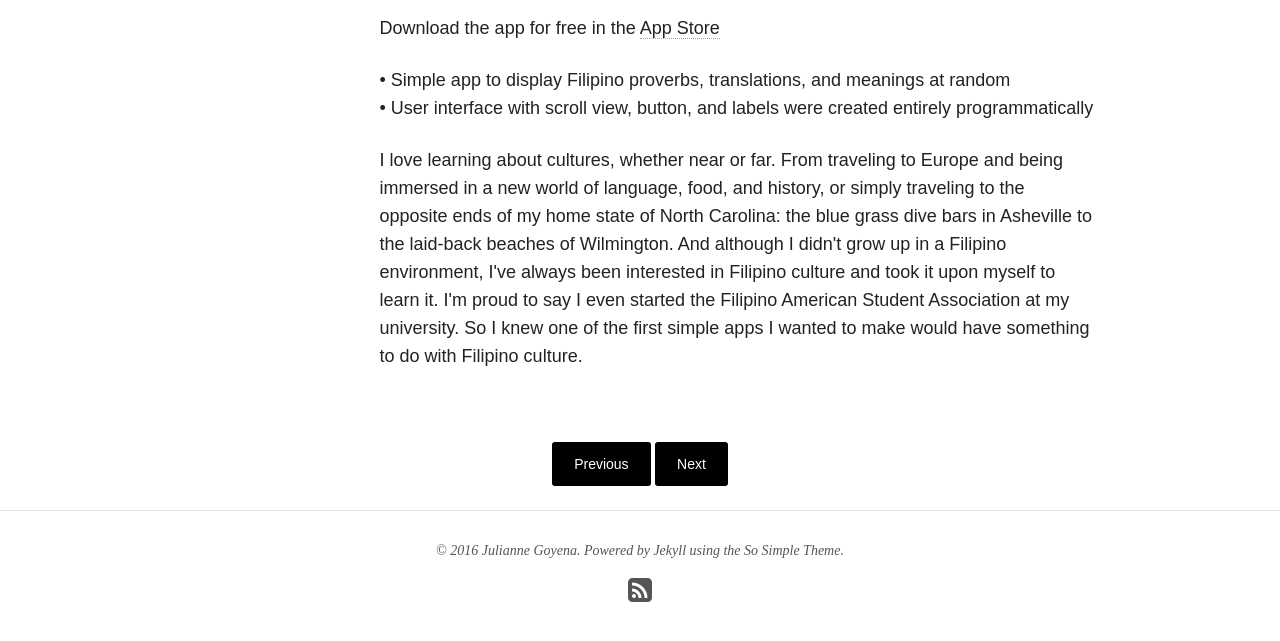
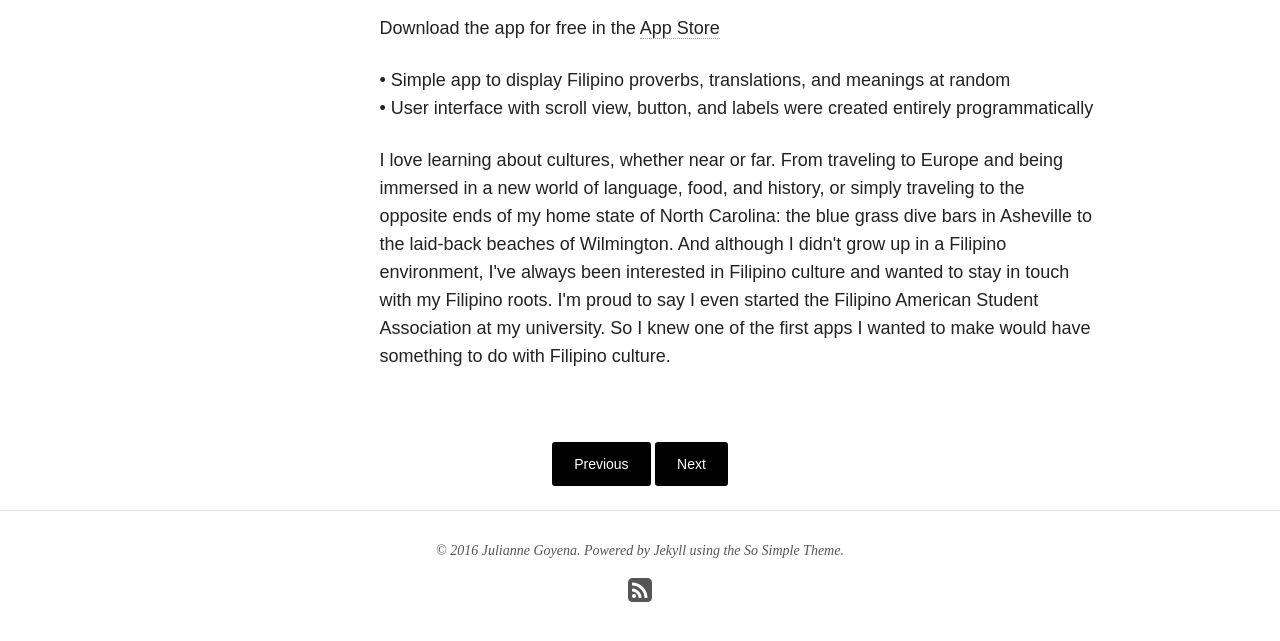
Before and after one commit to iOess/ioess.github.com, a Jekyll site: the page built from _posts/projects/2016-06-08-Filipino-Proverbs-iphone-app.md, in a window 1280 px wide and 900 px high, scrolled down 835 px, cut to the strip 198-839 px from the top of the window. Built offline with Jekyll 4.4.1, drawn with Linux system fonts in a browser that asks for light colours; nearby versions of some CDN libraries.

Commit message:
update projects and blog

```diff
--- a/_posts/projects/2016-06-08-Filipino-Proverbs-iphone-app.md
+++ b/_posts/projects/2016-06-08-Filipino-Proverbs-iphone-app.md
@@ -19,5 +19,5 @@ Download the app for free in the <a href="https://itunes.apple.com/us/app/filipi
 </p>
 
 <p>
-I love learning about cultures, whether near or far. From traveling to Europe and being immersed in a new world of language, food, and history, or simply traveling to the opposite ends of my home state of North Carolina: the blue grass dive bars in Asheville to the laid-back beaches of Wilmington. And although I didn't grow up in a Filipino environment, I've always been interested in Filipino culture and took it upon myself to learn it. I'm proud to say I even started the Filipino American Student Association at my university. So I knew one of the first simple apps I wanted to make would have something to do with Filipino culture.
+I love learning about cultures, whether near or far. From traveling to Europe and being immersed in a new world of language, food, and history, or simply traveling to the opposite ends of my home state of North Carolina: the blue grass dive bars in Asheville to the laid-back beaches of Wilmington. And although I didn't grow up in a Filipino environment, I've always been interested in Filipino culture and wanted to stay in touch with my Filipino roots. I'm proud to say I even started the Filipino American Student Association at my university. So I knew one of the first apps I wanted to make would have something to do with Filipino culture.
 </p>
```
Also changed, not shown: _posts/projects/2016-05-08-Broadway-Lottery-iphone-app.md (+2 -0 lines), _posts/projects/2016-07-15-Viet-Celts-Game-iphone-app.md (+3 -2 lines), blog/index.md (+1 -1 lines).
